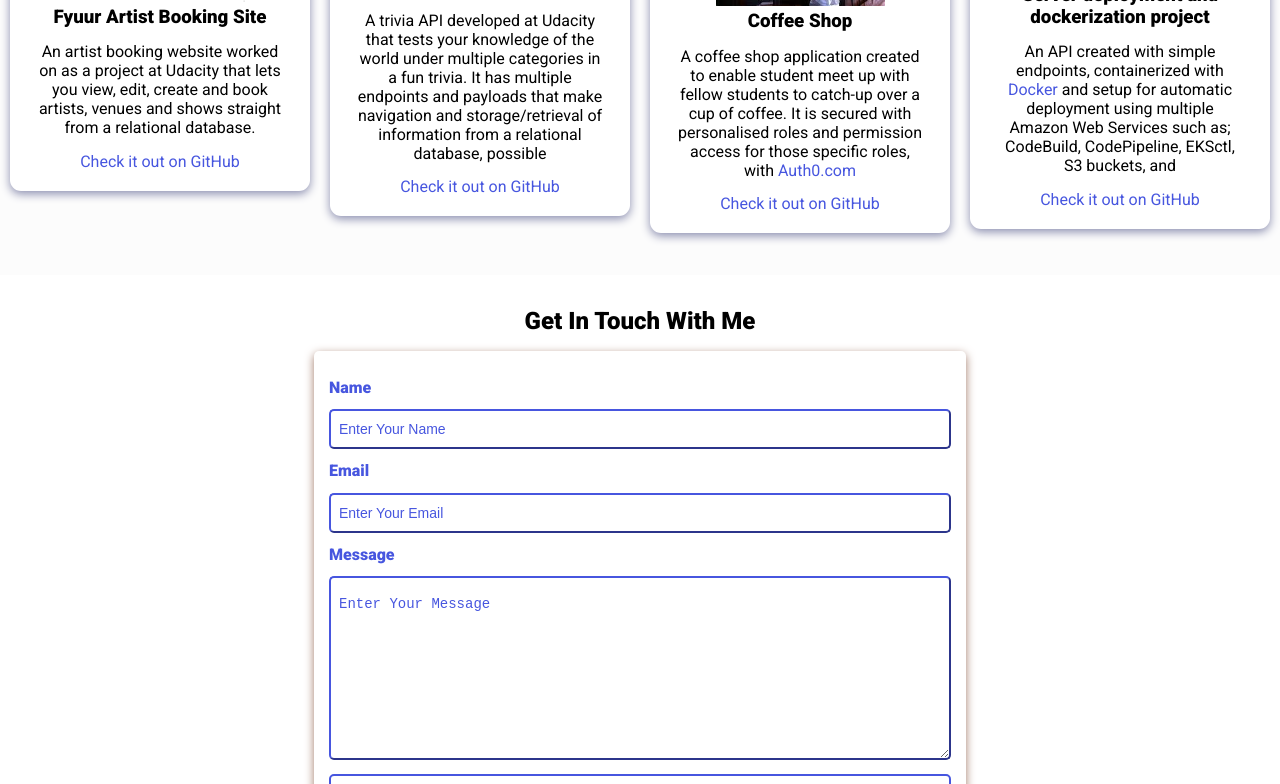
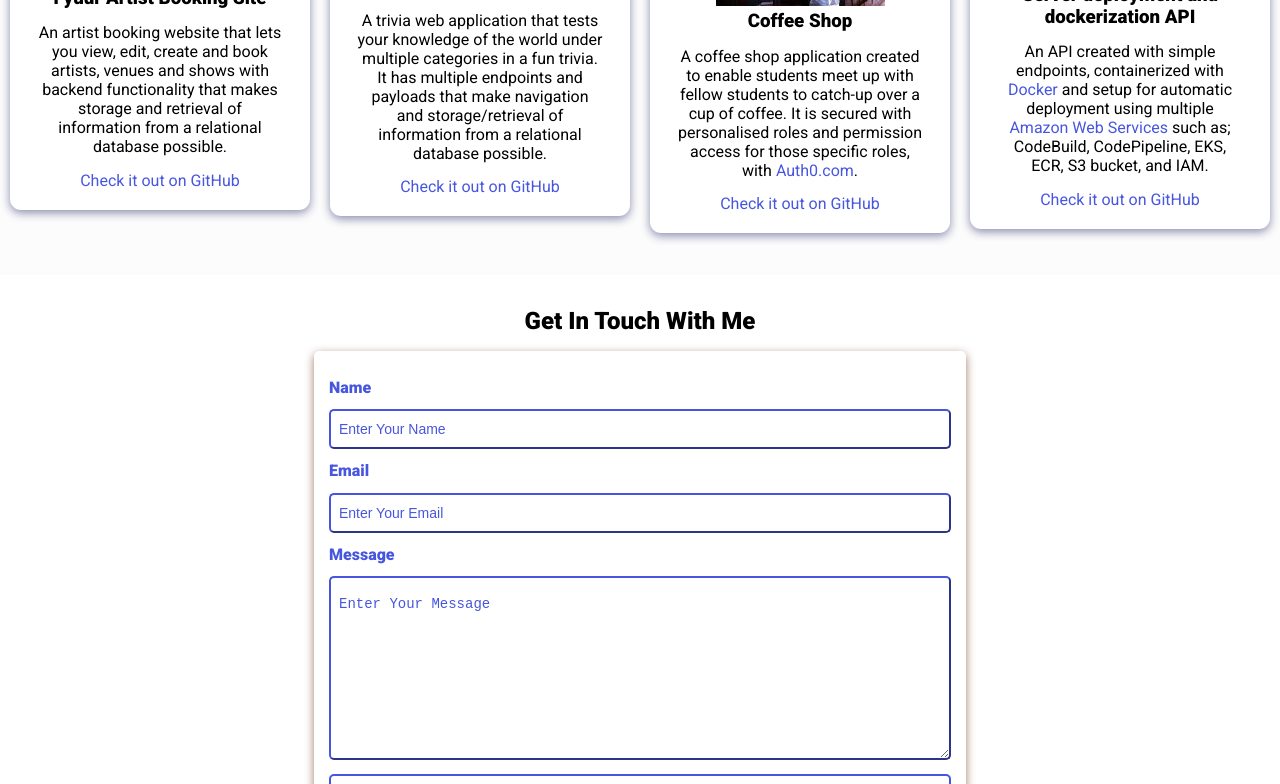
Before and after one commit to MarsIncarnate/portfolio, a plain HTML site: page index.html in a window 1280 px wide. Shown: the part 1642-2426 px from the top of the page. Drawn offline with nearby package versions, Linux system fonts and the light colour scheme.

Commit message:
fix typos

```diff
--- a/index.html
+++ b/index.html
@@ -140,7 +140,7 @@
           />
           <h3 class="project-title">Fyuur Artist Booking Site</h3>
           <p class="project-details">
-            An artist booking website worked on as a project at Udacity that lets you view, edit, create and book artists, venues and shows straight from a relational database.
+            An artist booking website that lets you view, edit, create and book artists, venues and shows with backend functionality that makes storage and retrieval of information from a relational database possible.
           </p>
           <a href="https://github.com/MarsIncarnate/Fyuur-Artist-Booking-Site" target="_blank" class="project-link">Check it out on GitHub</a>
         </div>
@@ -153,7 +153,7 @@
           />
           <h3 class="project-title">Udacitrivia</h3>
           <p class="project-details">
-            A trivia API developed at Udacity that tests your knowledge of the world under multiple categories in a fun trivia. It has multiple endpoints and payloads that make navigation and storage/retrieval of information from a relational database, possible
+            A trivia web application that tests your knowledge of the world under multiple categories in a fun trivia. It has multiple endpoints and payloads that make navigation and storage/retrieval of information from a relational database possible.
           </p>
           <a href="https://github.com/MarsIncarnate/udacitrivia" target="_blank" class="project-link">Check it out on GitHub</a>
         </div>
@@ -166,7 +166,7 @@
           />
           <h3 class="project-title">Coffee Shop</h3>
           <p class="project-details">
-            A coffee shop application created to enable student meet up with fellow students to catch-up over a cup of coffee. It is secured with personalised roles and permission access for those specific roles, with <a href="auth0.com">Auth0.com</a>
+            A coffee shop application created to enable students meet up with fellow students to catch-up over a cup of coffee. It is secured with personalised roles and permission access for those specific roles, with <a href="auth0.com">Auth0.com</a>.
           </p>
           <a href="https://github.com/MarsIncarnate/coffee_shop" target="_blank" class="project-link">Check it out on GitHub</a>
         </div>
@@ -177,9 +177,9 @@
             loading="lazy"
             class="project-pic"
           />
-          <h3 class="project-title">Server deployment and dockerization project</h3>
+          <h3 class="project-title">Server deployment and dockerization API</h3>
           <p class="project-details">
-            An API created with simple endpoints, containerized with <a href="docker.com">Docker</a> and setup for automatic deployment using multiple Amazon Web Services such as; CodeBuild, CodePipeline, EKSctl, S3 buckets, and
+            An API created with simple endpoints, containerized with <a href="docker.com">Docker</a> and setup for automatic deployment using multiple <a href="https://aws.amazon.com/">Amazon Web Services</a> such as; CodeBuild, CodePipeline, EKS, ECR, S3 bucket, and IAM.
           </p>
           <a href="https://github.com/MarsIncarnate/cd0157-Server-Deployment-and-Containerization" target="_blank" class="project-link">Check it out on GitHub</a>
         </div>
```
Also changed, not shown: 1 other file.
